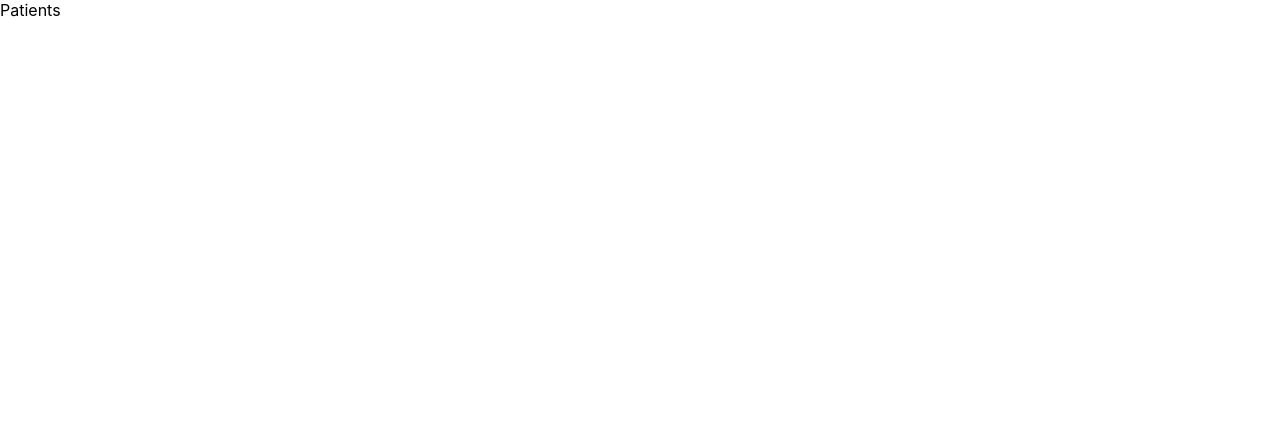
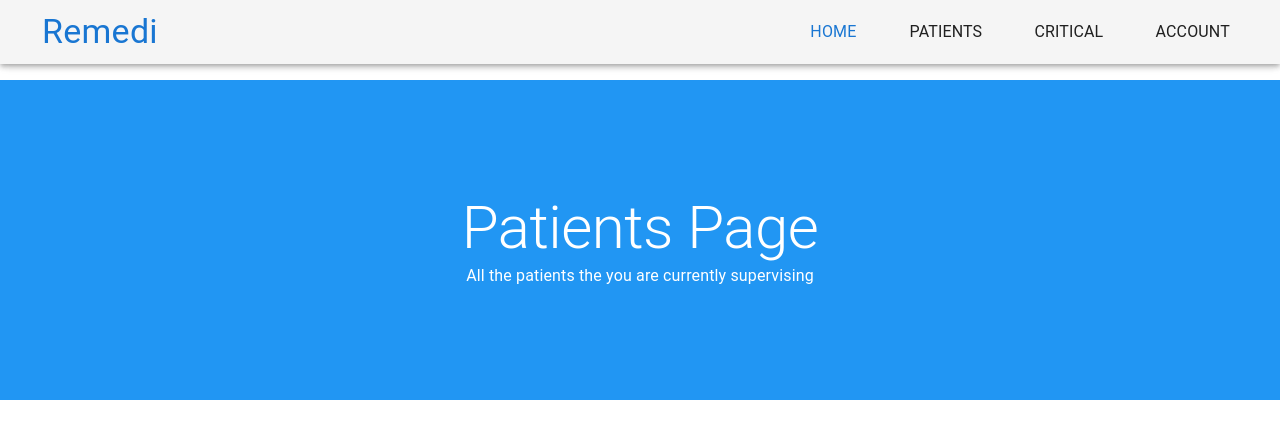
Before and after one commit to zarifikram/HackNSU3_BUET_Elites, a React (Create React App) app in the folder doctor-end/: page /Patients in a window 1280 px wide. Shown: the top 438 px of the page. Built offline with nearby package versions, Linux system fonts and the light colour scheme.

Commit message:
Patient page header done

```diff
--- a/doctor-end/package.json
+++ b/doctor-end/package.json
@@ -5,6 +5,7 @@
   "dependencies": {
     "@emotion/react": "^11.6.0",
     "@emotion/styled": "^11.6.0",
+    "@mui/icons-material": "^5.2.0",
     "@mui/material": "^5.2.1",
     "@testing-library/jest-dom": "^5.15.1",
     "@testing-library/react": "^11.2.7",
--- a/doctor-end/src/App.js
+++ b/doctor-end/src/App.js
@@ -11,10 +11,9 @@ function App() {
     <div className="App">
 
       <BrowserRouter>
+        <Header/>
           <Routes>
-              <Route path="/" exact element={<Home/>}>
-
-              </Route>
+              <Route path="/" exact element={<Home/>}></Route>
               <Route path="/Patients" exact element={<Patients/>}></Route>
               <Route path="/Auth" exact element={<Auth/>}></Route>
               <Route path="/Critical" exact element={<Critical/>}></Route>
--- a/doctor-end/src/Components/Header.js
+++ b/doctor-end/src/Components/Header.js
@@ -1,37 +1,36 @@
-import React from 'react'
-/*
+
 import React,{useState} from 'react'
-import {useHistory} from "react-router-dom"
+import {useNavigate} from "react-router-dom"
 import {Box,Typography,AppBar,Toolbar,Button} from "@mui/material"
 import HomeIcon from '@mui/icons-material/Home';
 import HotelIcon from '@mui/icons-material/Hotel';
 import WarningIcon from '@mui/icons-material/Warning';
 import PersonIcon from '@mui/icons-material/Person';
 
-export default function Appbar() {
+export default function Header() {
     const [active,setActive]=useState(0)
-    const history=useHistory()
+    const navigate=useNavigate()
     const HomeClick=()=>{
         setActive(0)
-        history.push("/")
+        navigate("/")
     }
     const PatientsClick=()=>{
         setActive(1)
-        history.push("/patients")
+        navigate("/patients")
     }
     const CriticalClick=()=>{
         setActive(2)
-        history.push("/critical")
+        navigate("/critical")
     }
     const AccountClick=()=>{
         setActive(3)
-        history.push("/account")
+        navigate("/auth")
     }
     return (
         <AppBar color="default" position="fixed" sx={{ top: {xs:'auto',md:0}, bottom: {xs:0,md:"auto" }}}>
             <Toolbar sx={{display:"flex",alignItems:"center",justifyContent:"space-around"}}>
                 <Box sx={{display:{xs:"none",md:"flex"},flex:".8"}}>
-                    <Typography color="primary" variant="h4">Heal-On</Typography>
+                    <Typography color="primary" variant="h4">Remedi</Typography>
                 </Box>
                 <Button onClick={HomeClick} color="inherit" sx={{display:"flex",flexDirection:{xs:"column",md:"row"}}}>
                     {active==0 ? <HomeIcon color="primary" sx={{display:{xs:"flex",md:"none"}}}/> : <HomeIcon sx={{display:{xs:"flex",md:"none"}}}/>}
@@ -57,12 +56,3 @@ export default function Appbar() {
         </AppBar>
     )
 }
-
-/*/
-export default function Header() {
-    return (
-        <div>
-            Header
-        </div>
-    )
-}
--- a/doctor-end/src/Pages/Home.js
+++ b/doctor-end/src/Pages/Home.js
@@ -2,10 +2,10 @@ import React from 'react'
 import {Box,Typography} from '@mui/material'
 export default function Home() {
     return (
-        <Box sx={{width:"100vw",minHeight:"100vh",display:"flex",alignItems:"center",justifyContent:"center"}}>
-            <Typography variant="h2">ReMedi</Typography>
-            <Typography variant="h4">Remote Medicine</Typography>
-            <Typography>Telemedicine Re-imagined</Typography>
+        <Box sx={{width:"100vw",minHeight:"100vh",display:"flex",flexDirection:"column",alignItems:"center",justifyContent:"center"}}>
+            <Typography variant="h2" color="primary" sx={{marginTop:"10vh"}} fontFamily="Bree Serif">ReMedi</Typography>
+            <Typography fontFamily="Bree Serif">Telemedicine Re-imagined</Typography>
+            <Box component="img" src="https://i.postimg.cc/yY7Cb7mB/national-cancer-institute-NFvd-KIhx-Yl-U-unsplash.jpg" sx={{width:"60vw"}}></Box>
         </Box>
     )
 }
--- a/doctor-end/src/Pages/Patients.js
+++ b/doctor-end/src/Pages/Patients.js
@@ -1,9 +1,14 @@
 import React from 'react'
+import {Box,Typography} from '@mui/material'
 
 export default function Patients() {
     return (
-        <div>
-            Patients
-        </div>
+        <Box sx={{width:"100vw",minHeight:"100vh",display:"flex",flexDirection:"column",alignItems:"center",justifyContent:"flex-start"}}>
+            <Box sx={{backgroundColor:"#2196f3",width:"100vw",minHeight:"40vh",display:"flex",flexDirection:"column",alignItems:"center",justifyContent:"center",marginTop:"10vh"}}>
+                <Typography variant="h2" sx={{color:"white"}}>Patients Page</Typography>
+                <Typography sx={{color:"white"}}>All the patients the you are currently supervising</Typography>
+            </Box>
+
+        </Box>
     )
 }
```
Also changed, not shown: 1 other file (tests, documents, lock files or other folders).
